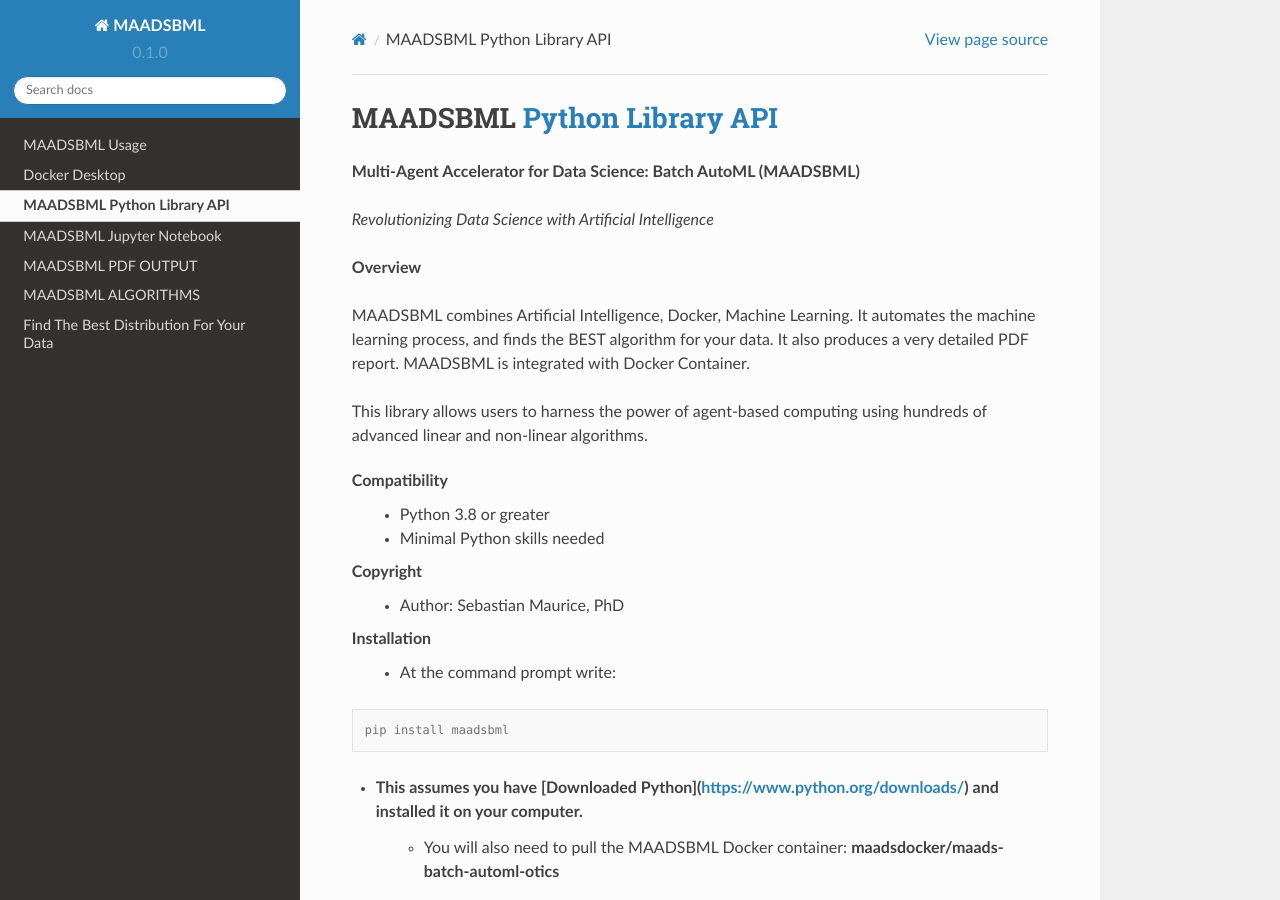
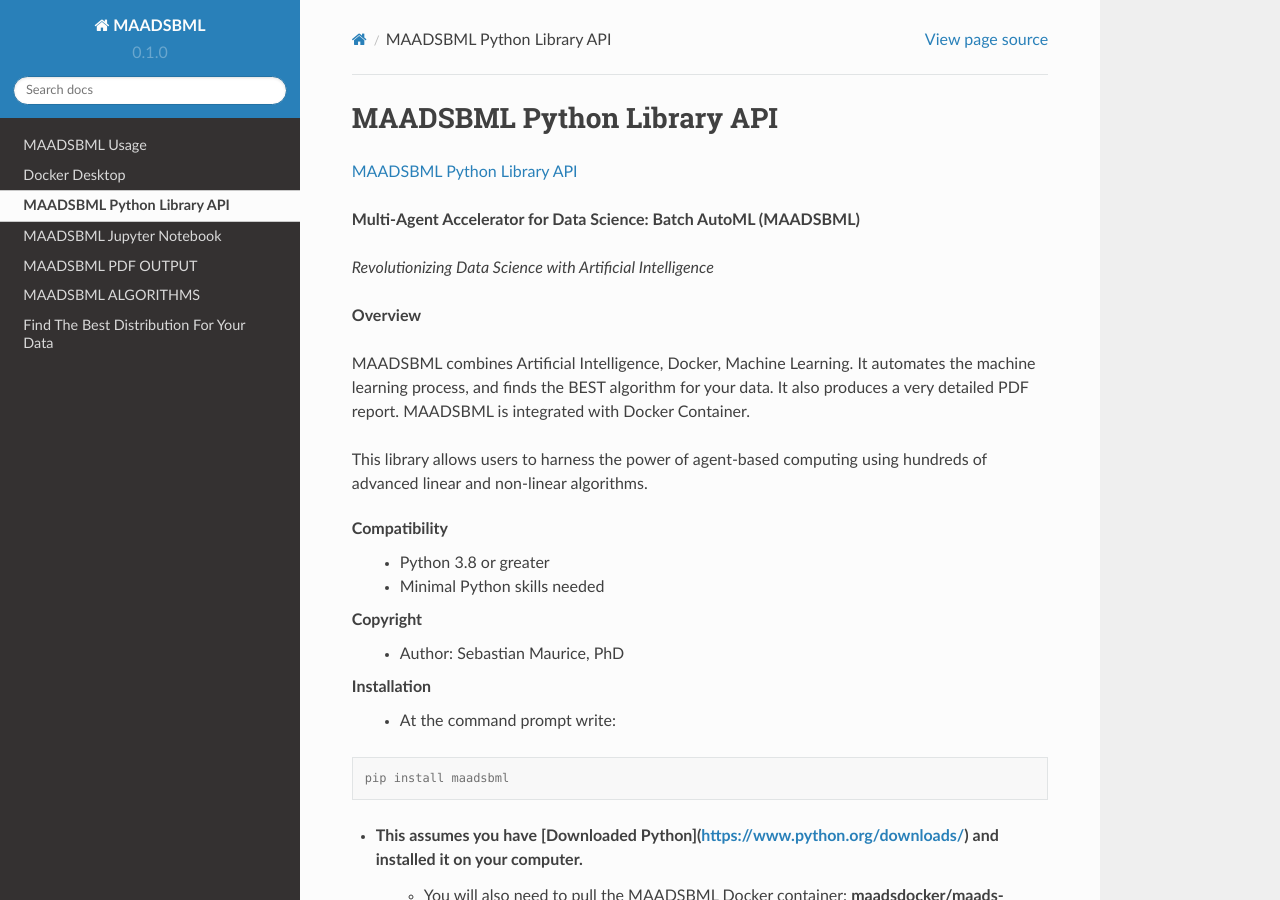
Before and after one commit to smaurice101/maadsbml, a Sphinx documentation site: the page built from docs/source/api.rst, in a window 1280 px wide and 900 px high. Built offline with Sphinx 7.4.7 and the Read the Docs theme 2.0.0, drawn with Linux system fonts in a browser that asks for light colours.

```diff
--- a/docs/source/api.rst
+++ b/docs/source/api.rst
@@ -1,5 +1,7 @@
-MAADSBML `Python Library API <https://pypi.org/project/maadsbml/>`_
+MAADSBML Python Library API
 ============================
+
+`MAADSBML Python Library API <https://pypi.org/project/maadsbml/>`_
 
 **Multi-Agent Accelerator for Data Science: Batch AutoML (MAADSBML)**
 
```
